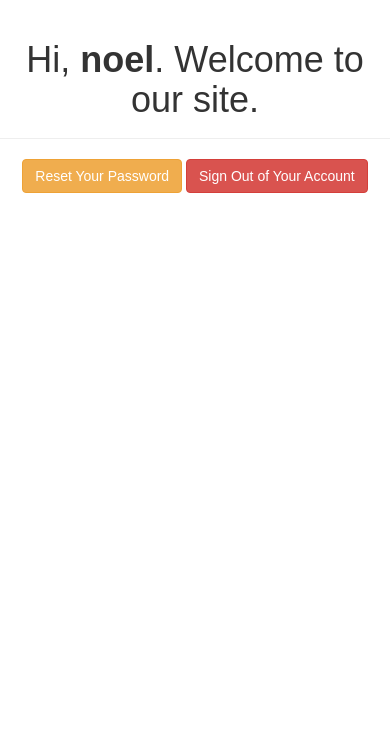
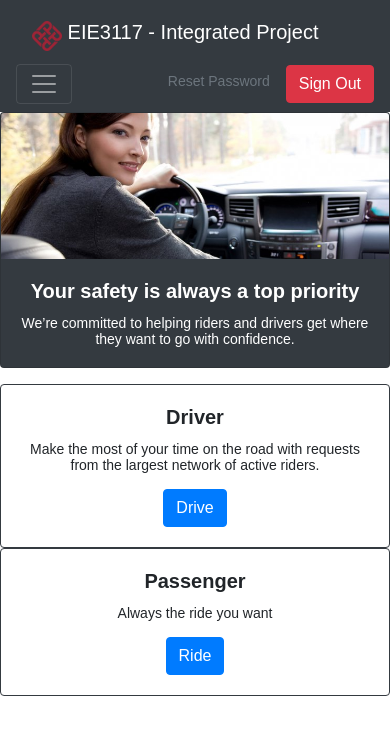
Before and after one commit to Noelwong/eie3117, a PHP site: page /welcome.php in a window 390 px wide. Shown: the top 735 px of the page. Run offline with PHP 8.4, Linux system fonts and the light colour scheme; a user stored in the database is signed in.

Commit message:
version2

```diff
--- a/eie3117/welcome.php
+++ b/eie3117/welcome.php
@@ -14,18 +14,81 @@ if(!isset($_SESSION["loggedin"]) || $_SESSION["loggedin"] !== true){
 <head>
     <meta charset="UTF-8">
     <title>Welcome</title>
-    <link rel="stylesheet" href="https://maxcdn.bootstrapcdn.com/bootstrap/3.3.7/css/bootstrap.css">
+    <link rel="stylesheet" href="https://stackpath.bootstrapcdn.com/bootstrap/4.1.1/css/bootstrap.min.css" integrity="sha384-WskhaSGFgHYWDcbwN70/dfYBj47jz9qbsMId/iRN3ewGhXQFZCSftd1LZCfmhktB" crossorigin="anonymous">
     <style type="text/css">
         body{ font: 14px sans-serif; text-align: center; }
     </style>
 </head>
 <body>
-    <div class="page-header">
-        <h1>Hi, <b><?php echo htmlspecialchars($_SESSION["username"]); ?></b>. Welcome to our site.</h1>
+
+
+<!-- Nav Bar -->
+    <nav class="navbar navbar-expand-lg navbar-dark bg-dark sticky-top">
+    <nav class="navbar navbar-dark bg-dark  " >
+  <a class="navbar-brand" href="#">
+    <img src="photo/polyu.png" width="30" height="30" class="d-inline-block align-top" alt="">
+    EIE3117 - Integrated Project
+  </a>
+</nav>
+
+  <button class="navbar-toggler" type="button" data-toggle="collapse" data-target="#navbarTogglerDemo01" aria-controls="navbarTogglerDemo01" aria-expanded="false" aria-label="Toggle navigation">
+    <span class="navbar-toggler-icon"></span>
+  </button>
+
+  <div class="collapse navbar-collapse" id="navbarTogglerDemo01">
+    <ul class="navbar-nav mr-auto mt-2 mt-lg-0">
+      <li class="nav-item active">
+        <a class="nav-link" href="#">Driver <span class="sr-only">(current)</span></a>
+      </li>
+       <li class="nav-item active">
+        <a class="nav-link" href="#">Passenger <span class="sr-only">(current)</span></a>
+      </li>
+    </ul>
     </div>
-    <p>
-        <a href="reset-password.php" class="btn btn-warning">Reset Your Password</a>
-        <a href="logout.php" class="btn btn-danger">Sign Out of Your Account</a>
-    </p>
+    <ul class="nav justify-content-end">
+    <li class="nav-item">
+      <a href="reset-password.php" class="nav-link disabled" >Reset Password</a>
+    </li>
+    <li class="nav-item">
+  <a href="logout.php" class="btn btn-danger">Sign Out</a>
+    </li>
+  </ul>
+
+    </nav>
+    <!-- Nav Bar -->
+
+
+  <div class="card text-white bg-dark mb-3">
+    <img class="card-img-top" src="photo/Uber-Driver-Requirements.jpg" alt="Card image cap">
+    <div class="card-body">
+      <h5 class="card-title"><b>Your safety is always a top priority</b></h5>
+      <p class="card-text">We’re committed to helping riders and drivers get where they want to go with confidence.</p>
+    </div>
+  </div>
+
+<div>
+    <div class="row">
+  <div class="col-sm-6">
+    <div class="card border-dark text-center">
+      <div class="card-body">
+        <h5 class="card-title"><b>Driver</b></h5>
+        <p class="card-text">Make the most of your time on the road with requests from the largest network of active riders.</p>
+        <a href="#" class="btn btn-primary">Drive</a>
+      </div>
+    </div>
+  </div>
+
+  <div class="col-sm-6" >
+    <div class="card border-dark text-center">
+      <div class="card-body">
+        <h5 class="card-title"><b>Passenger</b></h5>
+        <p class="card-text">Always the ride you want</p>
+        <a href="passenger/home.php" class="btn btn-primary">Ride</a>
+      </div>
+    </div>
+  </div>
+</div>
+</<div>
+
 </body>
 </html>
```
Also changed, not shown: eie3117/database/eie3117.sql (added, +139 -0 lines), eie3117/passenger/home.php (+9 -6 lines), eie3117/passenger/looking.php (added, +48 -0 lines), eie3117/photo/Uber-Driver-Requirements.jpg (added), eie3117/photo/passenger.png (added).
